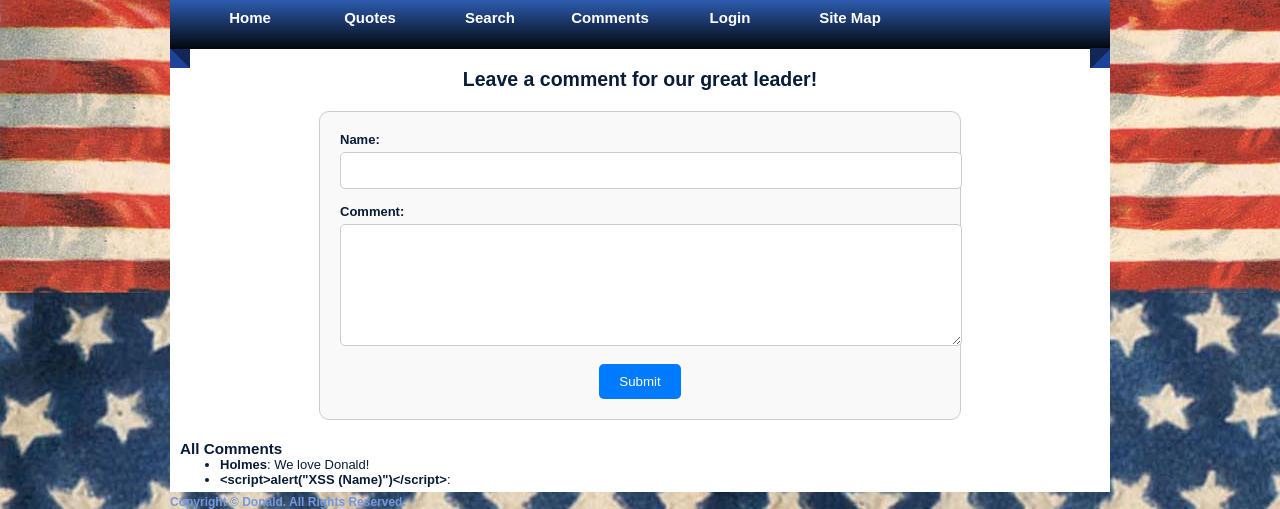
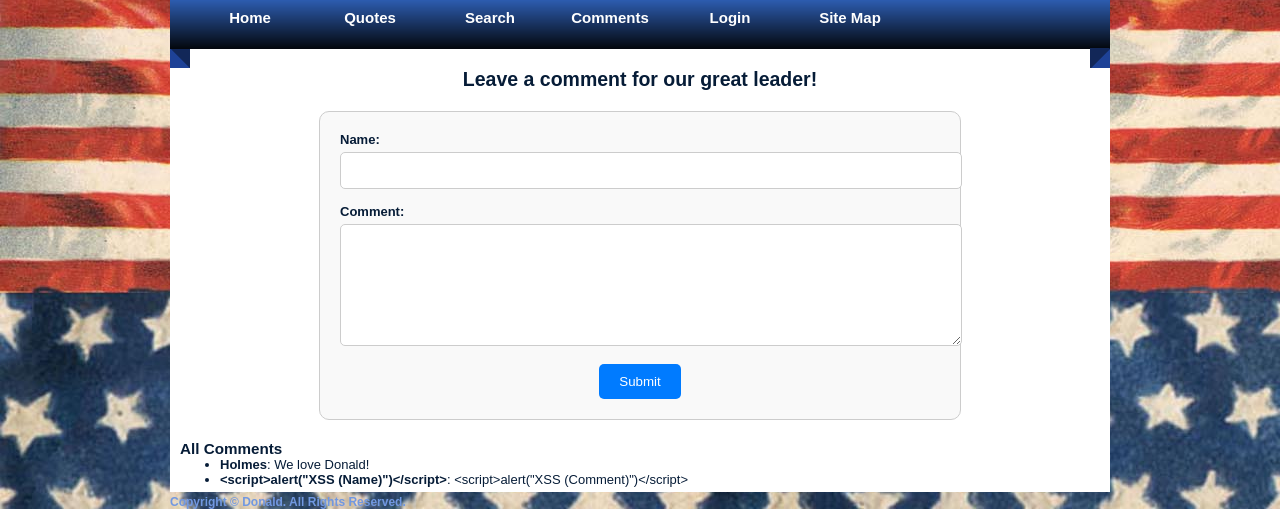
Before and after one commit to DanyilT/SecureProgramming-trump, a Flask app: page /comments in a window 1280 px wide. Shown: the part 403-912 px from the top of the page. Run offline with Flask 3, Linux system fonts and the light colour scheme.

Commit message:
Fixed stored XSS threat

```diff
--- a/templates/comments.html
+++ b/templates/comments.html
@@ -30,7 +30,8 @@
     <h3>All Comments</h3>
     <ul>
         {% for comment in comments %}
-            <li><strong>{{ comment.username }}</strong>: {{ comment.text|safe }}</li>
+            <!--FIXED: Stored XSS by removing |safe attribute-->
+            <li><strong>{{ comment.username }}</strong>: {{ comment.text }}</li>
         {% endfor %}
     </ul>
 {% endblock %}
```
Also changed, not shown: trump.db.
